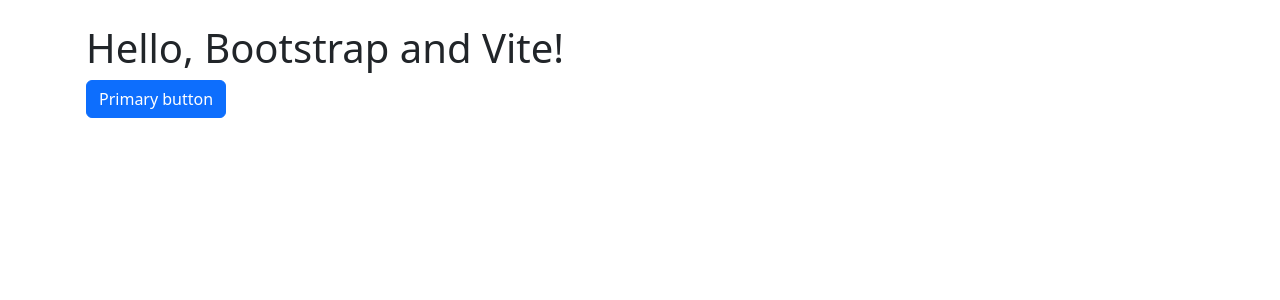
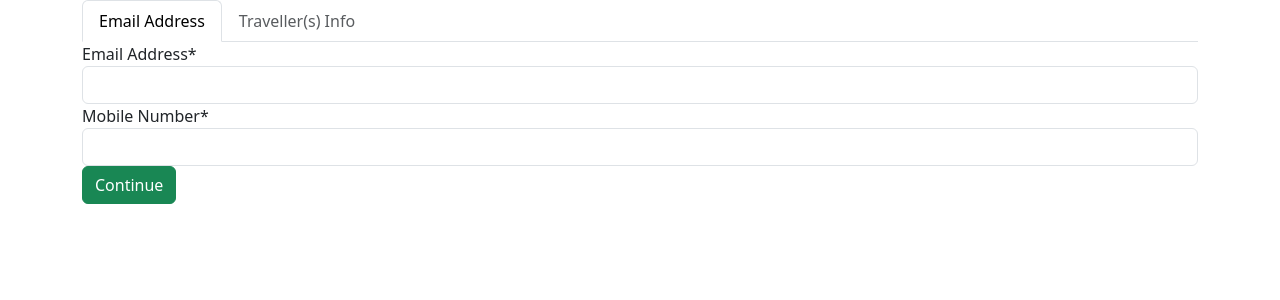
Before and after one commit to AnuragTiwari1/bootstrap-forms, a React (Vite) app: page / in a window 1280 px wide. Shown: the top 300 px of the page. Built offline with nearby package versions, Linux system fonts and the light colour scheme.

Commit message:
added basic bootstrap form template

```diff
--- a/src/App.tsx
+++ b/src/App.tsx
@@ -1,10 +1,50 @@
-function App() {
+import { useState } from "react";
+import { EmailForm } from "./components/email-form";
+import { TravelerForm } from "./components/traveller-form";
+
+const App: React.FC = () => {
+  const [activeTab, setActiveTab] = useState<"email" | "traveler">("email");
+  const [isEmailFormSubmitted, setIsEmailFormSubmitted] =
+    useState<boolean>(false);
+
+  console.log("the active tabe is>>>>>>>", activeTab);
+
   return (
-    <div className="container py-4 px-3 mx-auto">
-      <h1>Hello, Bootstrap and Vite!</h1>
-      <button className="btn btn-primary">Primary button</button>
+    <div className="container">
+      <ul className="nav nav-tabs" id="myTab" role="tablist">
+        <li className={`nav-item ${activeTab === "traveler" ? "active" : ""}`}>
+          <button
+            className="nav-link active"
+            role="tab"
+            aria-controls="email-tab"
+            aria-selected={activeTab === "email"}
+            onClick={() => setActiveTab("email")}
+          >
+            Email Address
+          </button>
+        </li>
+        <li className="nav-item">
+          <button
+            className={`nav-link ${isEmailFormSubmitted ? "" : "disabled"} ${
+              activeTab === "traveler" ? "active" : ""
+            }`}
+            role="tab"
+            aria-controls="traveler-tab"
+            aria-selected={activeTab === "traveler"}
+            onClick={() => setActiveTab("traveler")}
+          >
+            Traveller(s) Info
+          </button>
+        </li>
+      </ul>
+
+      <div className="tab-content">
+        <EmailForm isActive={activeTab === "email"} onSubmit={() => {}} />
+
+        <TravelerForm isActive={activeTab === "traveler"} onSubmit={() => {}} />
+      </div>
     </div>
   );
-}
+};
 
 export default App;
--- /dev/null
+++ b/src/components/email-form.tsx
@@ -0,0 +1,43 @@
+import { EmailFormData, FormProps } from "./types";
+
+export const EmailForm: React.FC<FormProps<EmailFormData>> = (props) => {
+  const { isActive } = props;
+
+  return (
+    <div
+      className={`tab-pane fade ${isActive ? "show active" : ""}`}
+      role="tabpanel"
+      aria-labelledby="email-tab"
+    >
+      <form
+        id="emailForm"
+        onSubmit={(e) => {
+          e.preventDefault();
+          console.log("the form has been submitted");
+        }}
+      >
+        <div className="form-group">
+          <label htmlFor="email">Email Address*</label>
+          <input type="email" className="form-control" id="email" required />
+          <div className="invalid-feedback">
+            Please enter a valid email address.
+          </div>
+        </div>
+        <div className="form-group">
+          <label htmlFor="mobile">Mobile Number*</label>
+          <input
+            type="text"
+            className="form-control"
+            id="mobile"
+            pattern="^\+91\d{10}$"
+            required
+          />
+          <div className="invalid-feedback">Mobile Number is not valid.</div>
+        </div>
+        <button type="submit" className="btn btn-success">
+          Continue
+        </button>
+      </form>
+    </div>
+  );
+};
--- /dev/null
+++ b/src/components/traveller-form.tsx
@@ -0,0 +1,183 @@
+import { FormProps, TravelerFormData } from "./types";
+
+export const TravelerForm: React.FC<FormProps<TravelerFormData>> = (props) => {
+  const { isActive } = props;
+
+  return (
+    <div
+      className={`tab-pane fade ${isActive ? "show active" : ""}`}
+      role="tabpanel"
+      aria-labelledby="traveller-tab"
+    >
+      <form id="travellerForm">
+        <div id="roomContainer" />
+        <div className="room" id="room1">
+          <h5>Room 1</h5>
+          <div className="form-row">
+            <div className="form-group col-md-2">
+              <label htmlFor="title1">Title</label>
+              <select className="form-control" id="title1" required>
+                <option>Mr</option>
+                <option>Master</option>
+              </select>
+            </div>
+            <div className="form-group col-md-5">
+              <label htmlFor="firstName1">First Name</label>
+              <input
+                type="text"
+                className="form-control"
+                id="firstName1"
+                required
+              />
+            </div>
+            <div className="form-group col-md-5">
+              <label htmlFor="lastName1">Last Name</label>
+              <input
+                type="text"
+                className="form-control"
+                id="lastName1"
+                required
+              />
+            </div>
+          </div>
+          <div className="form-row">
+            <div className="form-group col-md-2">
+              <label htmlFor="title2">Title</label>
+              <select className="form-control" id="title2" required>
+                <option>Master</option>
+              </select>
+            </div>
+            <div className="form-group col-md-5">
+              <label htmlFor="firstName2">First Name</label>
+              <input
+                type="text"
+                className="form-control"
+                id="firstName2"
+                required
+              />
+            </div>
+            <div className="form-group col-md-5">
+              <label htmlFor="lastName2">Last Name</label>
+              <input
+                type="text"
+                className="form-control"
+                id="lastName2"
+                required
+              />
+            </div>
+          </div>
+          <div className="form-row">
+            <div className="form-group col-md-2">
+              <label htmlFor="title3">Title</label>
+              <select className="form-control" id="title3" required>
+                <option>Master</option>
+              </select>
+            </div>
+            <div className="form-group col-md-5">
+              <label htmlFor="firstName3">First Name</label>
+              <input
+                type="text"
+                className="form-control"
+                id="firstName3"
+                required
+              />
+            </div>
+            <div className="form-group col-md-5">
+              <label htmlFor="lastName3">Last Name</label>
+              <input
+                type="text"
+                className="form-control"
+                id="lastName3"
+                required
+              />
+            </div>
+          </div>
+        </div>
+        <div className="room" id="room2">
+          <h5>Room 2</h5>
+          <div className="form-row">
+            <div className="form-group col-md-2">
+              <label htmlFor="title4">Title</label>
+              <select className="form-control" id="title4" required>
+                <option>Mr</option>
+              </select>
+            </div>
+            <div className="form-group col-md-5">
+              <label htmlFor="firstName4">First Name</label>
+              <input
+                type="text"
+                className="form-control"
+                id="firstName4"
+                required
+              />
+            </div>
+            <div className="form-group col-md-5">
+              <label htmlFor="lastName4">Last Name</label>
+              <input
+                type="text"
+                className="form-control"
+                id="lastName4"
+                required
+              />
+            </div>
+          </div>
+          <div className="form-row">
+            <div className="form-group col-md-2">
+              <label htmlFor="title5">Title</label>
+              <select className="form-control" id="title5" required>
+                <option>Mr</option>
+              </select>
+            </div>
+            <div className="form-group col-md-5">
+              <label htmlFor="firstName5">First Name</label>
+              <input
+                type="text"
+                className="form-control"
+                id="firstName5"
+                required
+              />
+            </div>
+            <div className="form-group col-md-5">
+              <label htmlFor="lastName5">Last Name</label>
+              <input
+                type="text"
+                className="form-control"
+                id="lastName5"
+                required
+              />
+            </div>
+          </div>
+          <div className="form-row">
+            <div className="form-group col-md-2">
+              <label htmlFor="title6">Title</label>
+              <select className="form-control" id="title6" required>
+                <option>Master</option>
+              </select>
+            </div>
+            <div className="form-group col-md-5">
+              <label htmlFor="firstName6">First Name</label>
+              <input
+                type="text"
+                className="form-control"
+                id="firstName6"
+                required
+              />
+            </div>
+            <div className="form-group col-md-5">
+              <label htmlFor="lastName6">Last Name</label>
+              <input
+                type="text"
+                className="form-control"
+                id="lastName6"
+                required
+              />
+            </div>
+          </div>
+        </div>
+        <button type="submit" className="btn btn-success">
+          Submit
+        </button>
+      </form>
+    </div>
+  );
+};
--- /dev/null
+++ b/src/components/types.ts
@@ -0,0 +1,21 @@
+export interface EmailFormData {
+  email: string;
+  mobile: string;
+}
+
+export interface Traveler {
+  prefix: "Mr" | "Mrs" | "Master";
+  firstName: string;
+  lastName: string;
+  isLeadContact: boolean;
+}
+
+export interface TravelerFormData {
+  room: Traveler[][];
+}
+
+export type FormProps<T> = {
+  onSubmit: (_: T) => void;
+  isActive: boolean;
+  initialValues?: T;
+};
```
